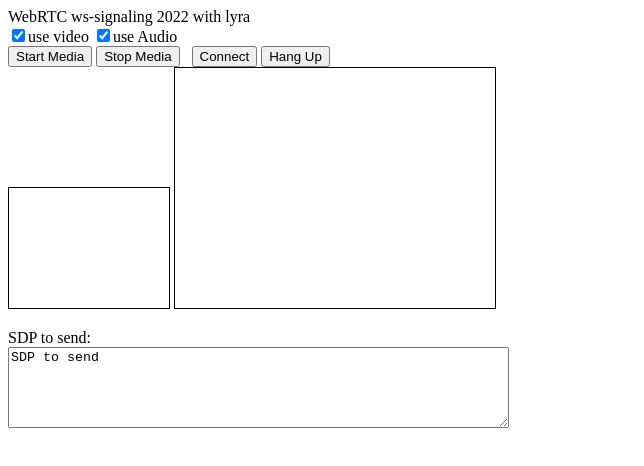
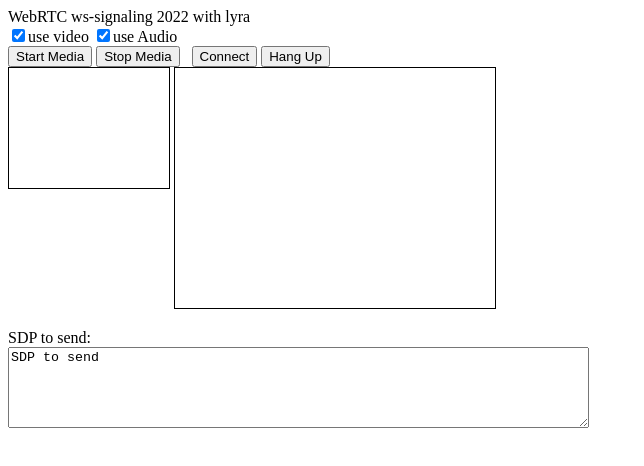
Before and after one commit to mganeko/webrtc_1to1_lyra, a website: page public/lyra.html in a window 1280 px wide. Shown: the whole page, without its empty margins (0-644 px from the left). Drawn offline with Linux system fonts and the light colour scheme.

Commit message:
change layout

```diff
--- a/public/lyra.html
+++ b/public/lyra.html
@@ -20,11 +20,11 @@
   <button type="button" onclick="hangUp();">Hang Up</button>
   <div>
     <video id="local_video" autoplay playsinline muted
-      style="width: 160px; height: 120px; border: 1px solid black;"></video>
+      style="width: 160px; height: 120px; border: 1px solid black; vertical-align: top;"></video>
     <video id="remote_video" autoplay playsinline style="width: 320px; height: 240px; border: 1px solid black;"></video>
   </div>
   <p>SDP to send:<br />
-    <textarea id="text_for_send_sdp" rows="5" cols="60" readonly="readonly">SDP to send</textarea>
+    <textarea id="text_for_send_sdp" rows="5" cols="70" readonly="readonly">SDP to send</textarea>
   </p>
   <!--
   <p>SDP to receive:&nbsp;
```
